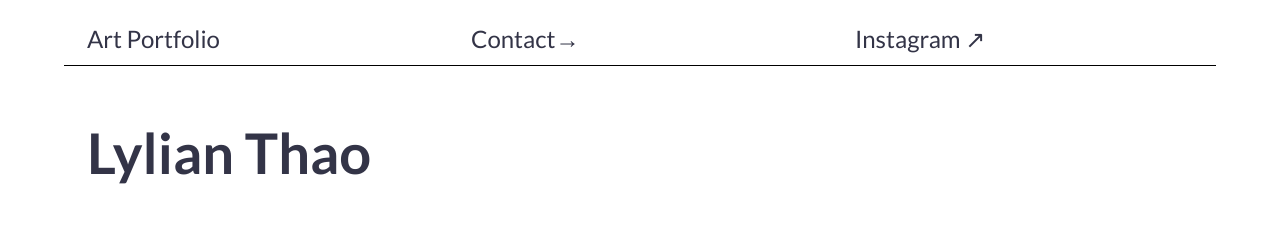
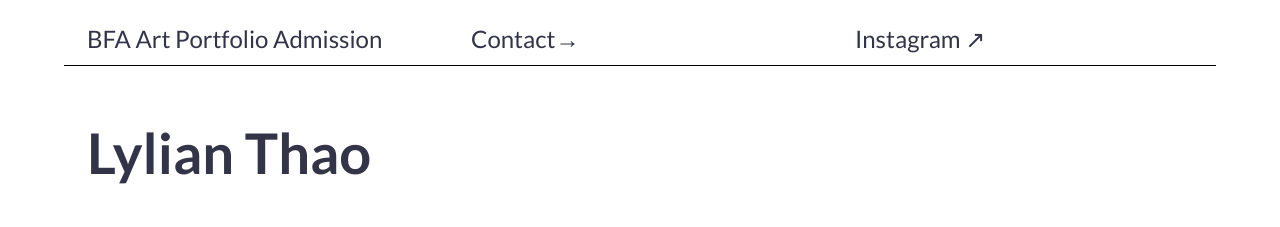
Before and after one commit to lyliant/Lylian-Thao-BFA-Admission-Portfolio, a plain HTML site: page Lylian-Thao-s-Art-Portfolio-main 2/index.html in a window 1280 px wide. Shown: the top 227 px of the page. Drawn offline with Linux system fonts and the light colour scheme.

Commit message:
Update index.html

```diff
--- a/Lylian-Thao-s-Art-Portfolio-main 2/index.html
+++ b/Lylian-Thao-s-Art-Portfolio-main 2/index.html
@@ -14,7 +14,7 @@
     <div class="container">
         <div class="row nav_bar">
             <div class="col-4">
-                <a href="index.html">Art Portfolio</a>
+                <a href="index.html">BFA Art Portfolio Admission</a>
             </div>
 
             <div class="col-4">
```
